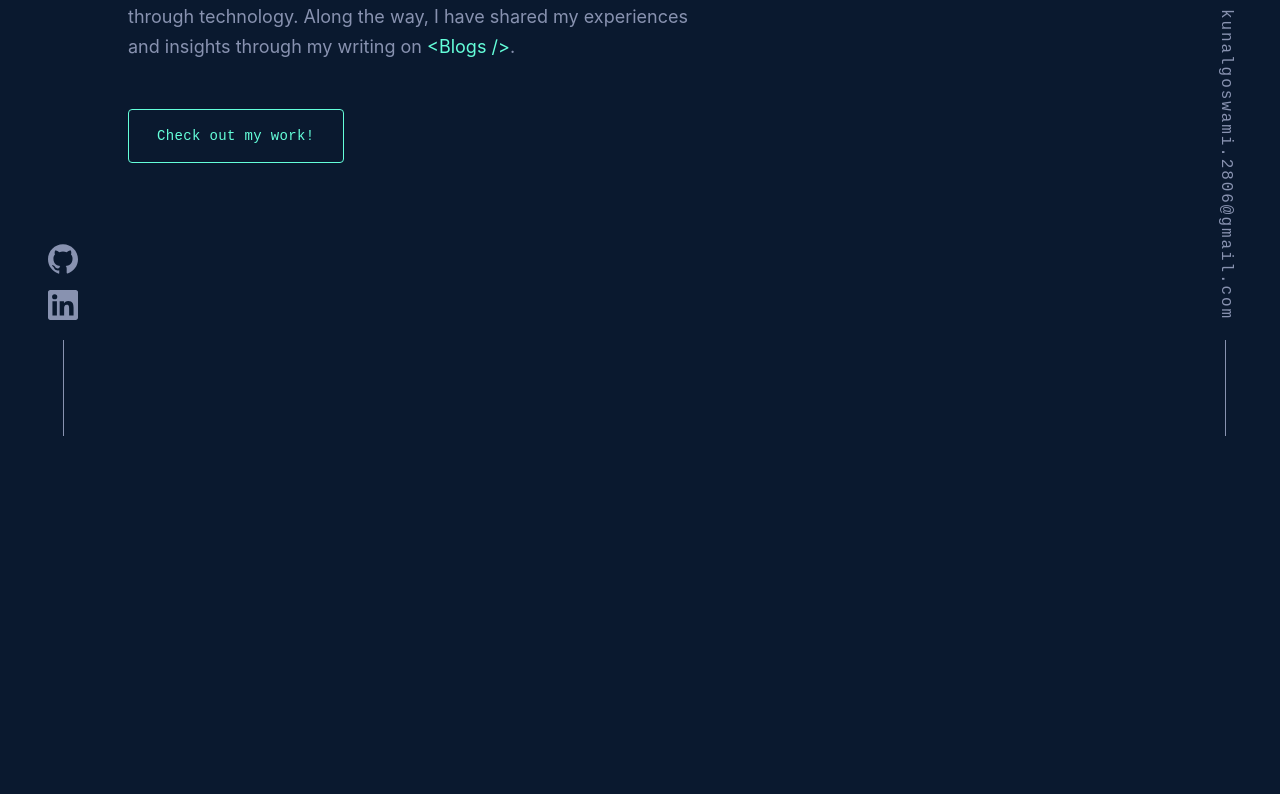
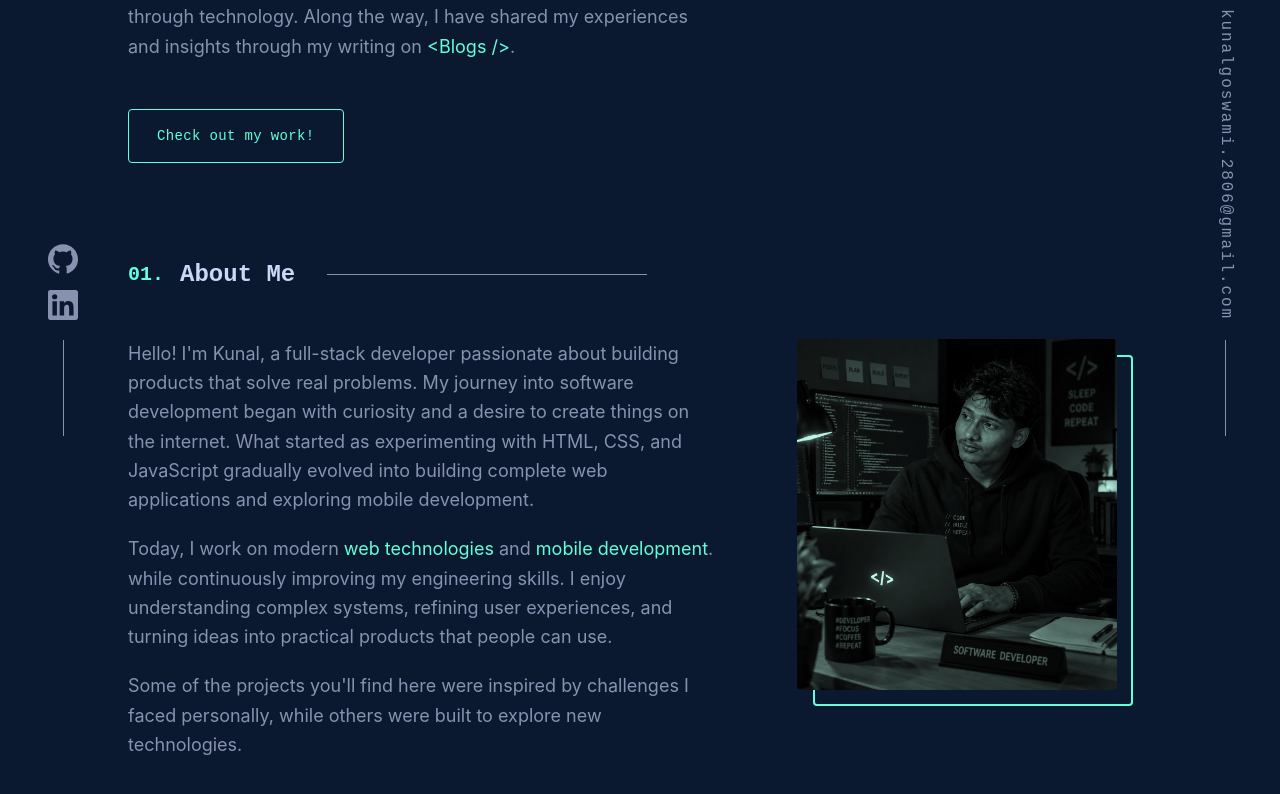
Before and after one commit to Kunal2806/portfolio, a Next.js app: page / in a window 1280 px wide. Shown: the part 364-1158 px from the top of the page. Built offline with nearby package versions, Linux system fonts and the light colour scheme.

Commit message:
about section added

```diff
--- a/app/page.tsx
+++ b/app/page.tsx
@@ -1,5 +1,6 @@
 // app/page.tsx
 
+import AboutSection from "@/components/AboutSection";
 import HeroSection from "@/components/HeroSection";
 
 export default function Home() {
@@ -8,7 +9,9 @@ export default function Home() {
       <section id="home" className="pt-20">
         <HeroSection />
       </section>
-      <div id="about" className="h-screen"></div>
+      <section id="about">
+        <AboutSection />
+      </section>
     </main>
   );
 }
--- /dev/null
+++ b/components/AboutSection.tsx
@@ -0,0 +1,97 @@
+import Image from "next/image";
+
+export default function AboutSection() {
+  // const techStack = [
+  //   "JavaScript (ES6+)", "TypeScript",
+  //   "React",             "Next.js",
+  //   "Node.js",           "Tailwind CSS",
+  // ];
+
+  return (
+    <section id="about" className="py-24 ">
+
+      {/* ── Heading ── */}
+      <h2
+        style={{ fontFamily: "var(--font-mono)" }}
+        className="flex items-center gap-4 text-2xl font-semibold text-heading mb-12 whitespace-nowrap"
+      >
+        <span style={{ color: "var(--color-accent)" }} className="text-xl">01.</span>
+        About Me
+        {/* horizontal line */}
+        <span className="block w-full max-w-xs h-px bg-muted ml-4" />
+      </h2>
+
+      {/* ── Content grid ── */}
+      <div className="grid grid-cols-1 md:grid-cols-[3fr_2fr] gap-12 items-start">
+
+        {/* Left — text */}
+        <div
+          style={{ color: "var(--color-muted)", fontFamily: "var(--font-sans)" }}
+          className="flex flex-col gap-5 text-[clamp(14px,2vw,18px)] leading-relaxed"
+        >
+          <p>
+           Hello! I&apos;m Kunal, a full-stack developer passionate about building products that solve real problems. My journey into software development began with curiosity and a desire to create things on the internet. What started as experimenting with HTML, CSS, and JavaScript gradually evolved into building complete web applications and exploring mobile development.
+          </p>
+          <p>
+            Today, I work on modern{" "}
+            <span  style={{ color: "var(--color-accent)" }} className="no-underline">
+              web technologies
+            </span>
+            {" "}and {" "}
+            <span  style={{ color: "var(--color-accent)" }} className="no-underline">
+              mobile development
+            </span>
+            {/* , and{" "} */}
+            {/* <a href="#" style={{ color: "var(--color-accent)" }} className="no-underline hover:underline">
+              product teams
+            </a> */}
+            . while continuously improving my engineering skills. I enjoy understanding complex systems, refining user experiences, and turning ideas into practical products that people can use.
+          </p>
+          <p>
+            Some of the projects you&apos;ll find here were inspired by challenges I faced personally, while others were built to explore new technologies.
+          </p>
+
+          {/* Tech stack grid */}
+          {/* <ul className="grid grid-cols-2 gap-x-4 gap-y-2 list-none p-0 m-0">
+            {techStack.map((tech) => (
+              <li
+                key={tech}
+                style={{ fontFamily: "var(--font-mono)", color: "var(--color-primary)" }}
+                className="flex items-center gap-2 text-sm"
+              >
+                <span style={{ color: "var(--color-accent)" }}>▶</span>
+                {tech}
+              </li>
+            ))}
+          </ul> */}
+        </div>
+
+        {/* Right — image */}
+        <div className="relative group w-full max-w-xs mx-auto">
+
+          {/* Green overlay on image */}
+          <div className="relative rounded overflow-hidden">
+            <div
+              style={{ backgroundColor: "var(--color-accent)" }}
+              className="absolute inset-0 opacity-40 group-hover:opacity-0 transition-opacity duration-300 z-10 rounded mix-blend-multiply"
+            />
+            <Image
+              src="/profile.png"
+              alt="Kunal Goswami"
+              width={500}
+              height={500}
+              className="grayscale group-hover:grayscale-0 transition-all duration-300 rounded block"
+            />
+          </div>
+
+          {/* Corner border effect */}
+          <div
+            style={{ borderColor: "var(--color-accent)" }}
+            className="absolute top-4 left-4 w-full h-full border-2 rounded -z-10 transition-transform duration-300 group-hover:translate-x-2 group-hover:translate-y-2"
+          />
+        </div>
+
+      </div>
+    </section>
+  );
+}
```
Also changed, not shown: public/profile.png (added).
